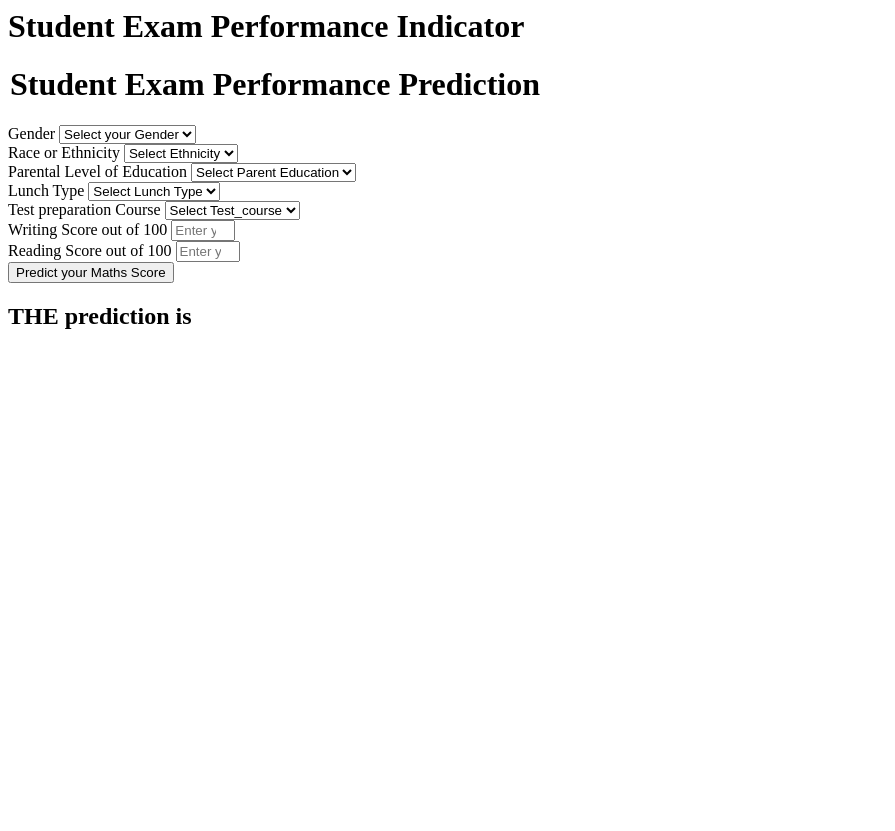
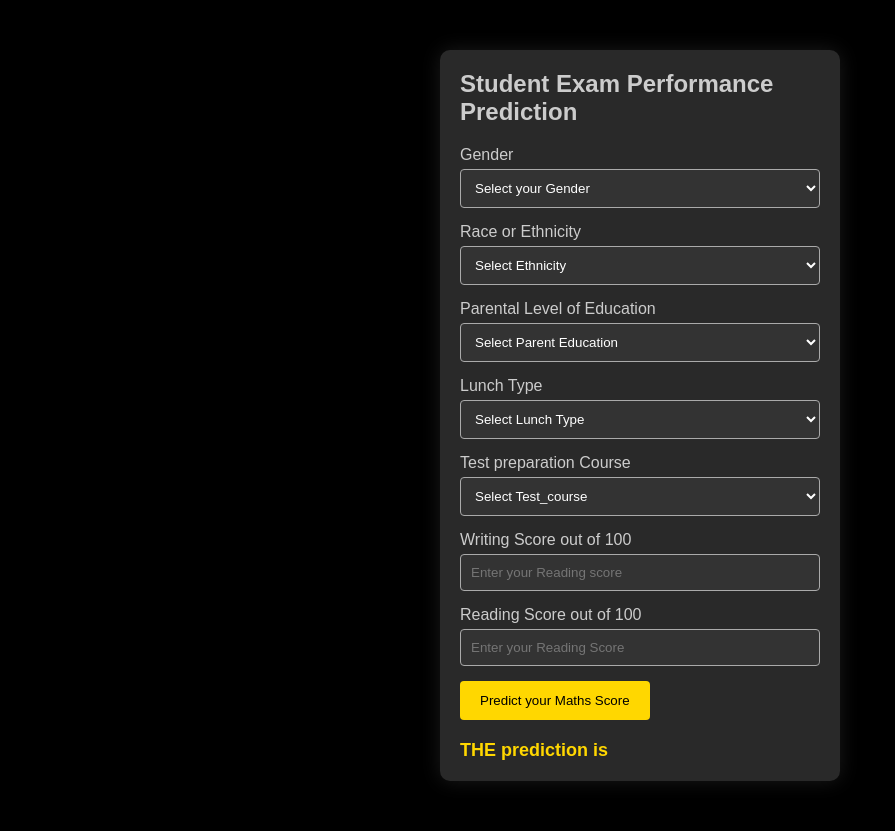
Before and after one commit to bhanukart/Student-Performace-Prediction, a Flask app: page /predictdata in a window 1280 px wide. Shown: the whole page, without its empty margins (0-895 px from the left). Before the commit the page ends 329 px from the top, so only its background shows below. Run offline with Flask 3, Linux system fonts and the light colour scheme.

Commit message:
web page changes

```diff
--- a/app.py
+++ /dev/null
@@ -1,43 +0,0 @@
-from flask import Flask,request,render_template
-import numpy as np
-import pandas as pd
-from src.pipelines.predict_pipeline import CustomData,PredictPipeline
-
-from sklearn.preprocessing import StandardScaler
-
-application = Flask(__name__)
-
-app = application
-
-@app.route('/')
-def index():
-    return render_template('index.html')
-
-@app.route('/predictdata',methods=['POST','GET'])
-def predict_datapoint():
-    if request.method == 'GET':
-        return render_template('home.html')
-    else:
-        data = CustomData(
-            gender=request.form.get('gender'),
-            race_ethnicity=request.form.get('ethnicity'),
-            parental_level_of_education=request.form.get('parental_level_of_education'),
-            lunch=request.form.get('lunch'),
-            test_preparation_course=request.form.get('test_preparation_course'),
-            reading_score=float(request.form.get('writing_score')),
-            writing_score=float(request.form.get('reading_score'))
-
-        )
-        pred_df=data.get_data_as_data_frame()
-        print(pred_df)
-        print("Before Prediction")
-
-        predict_pipeline=PredictPipeline()
-        print("Mid Prediction")
-        results=predict_pipeline.predict(pred_df)
-        print("after Prediction")
-        return render_template('home.html',results=results[0])
-
-
-if __name__=="__main__":
-    app.run(host="0.0.0.0")
--- a/templates/home.html
+++ b/templates/home.html
@@ -1,8 +1,83 @@
 <html>
+    <head>
+        <meta charset="UTF-8">
+        <meta name="viewport" content="width=device-width, initial-scale=1.0">
+        <style>
+            /* Reset some default styles */
+            * {
+                box-sizing: border-box;
+                margin: 0;
+                padding: 0;
+            }
+
+            /* Body styles */
+            body {
+                font-family: Arial, sans-serif;
+                background-color: #000000; /* Black background */
+                color: #ffffff; /* White text */
+            }
+
+            /* Center the form */
+            .login {
+                margin: 50px auto;
+                width: 80%;
+                max-width: 400px;
+                padding: 20px;
+                background-color: #292929; /* Dark gray for form background */
+                border-radius: 10px;
+                box-shadow: 0 0 20px rgba(255, 255, 255, 0.1); /* Silver shadow */
+            }
+
+            /* Style form header */
+            .login h1 {
+                font-size: 24px;
+                margin-bottom: 20px;
+                color: #cccccc; /* Light gray for header text */
+            }
+
+            /* Style form inputs and labels */
+            .form-label {
+                display: block;
+                margin-bottom: 5px;
+                font-size: 16px;
+                color: #cccccc; /* Light gray for label text */
+            }
+
+            .form-control {
+                width: 100%;
+                padding: 10px;
+                margin-bottom: 15px;
+                border: 1px solid #aaaaaa; /* Silver border */
+                border-radius: 4px;
+                background-color: #333333; /* Dark gray for input background */
+                color: #ffffff; /* White text */
+            }
+
+            /* Style submit button */
+            .btn-primary {
+                background-color: #ffd700; /* Gold */
+                color: #000000; /* Black text */
+                border: none;
+                padding: 12px 20px;
+                border-radius: 4px;
+                cursor: pointer;
+                transition: background-color 0.3s ease;
+            }
+
+            .btn-primary:hover {
+                background-color: #ffc800; /* Darker gold on hover */
+            }
+
+            /* Style result section */
+            h2 {
+                margin-top: 20px;
+                font-size: 18px;
+                color: #ffd700; /* Gold */
+            }
+        </style>
+    </head>
 <body>
     <div class="login">
-       <h1>Student Exam Performance Indicator</h1>
-
        <form action="{{ url_for('predict_datapoint')}}" method="post">
         <h1>
             <legend>Student Exam Performance Prediction</legend>
```
Also changed, not shown: after pred.png (added), before.png (added), input.png (added).
